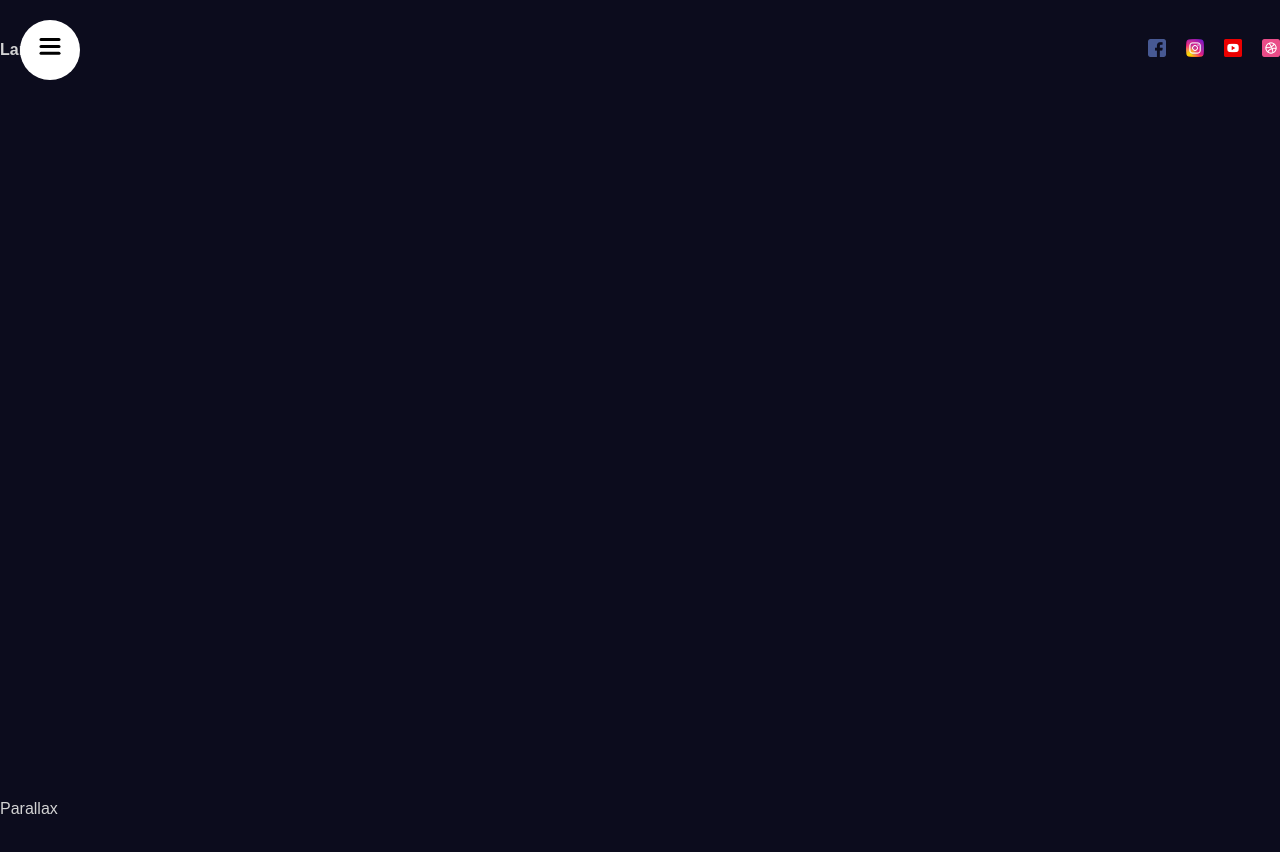
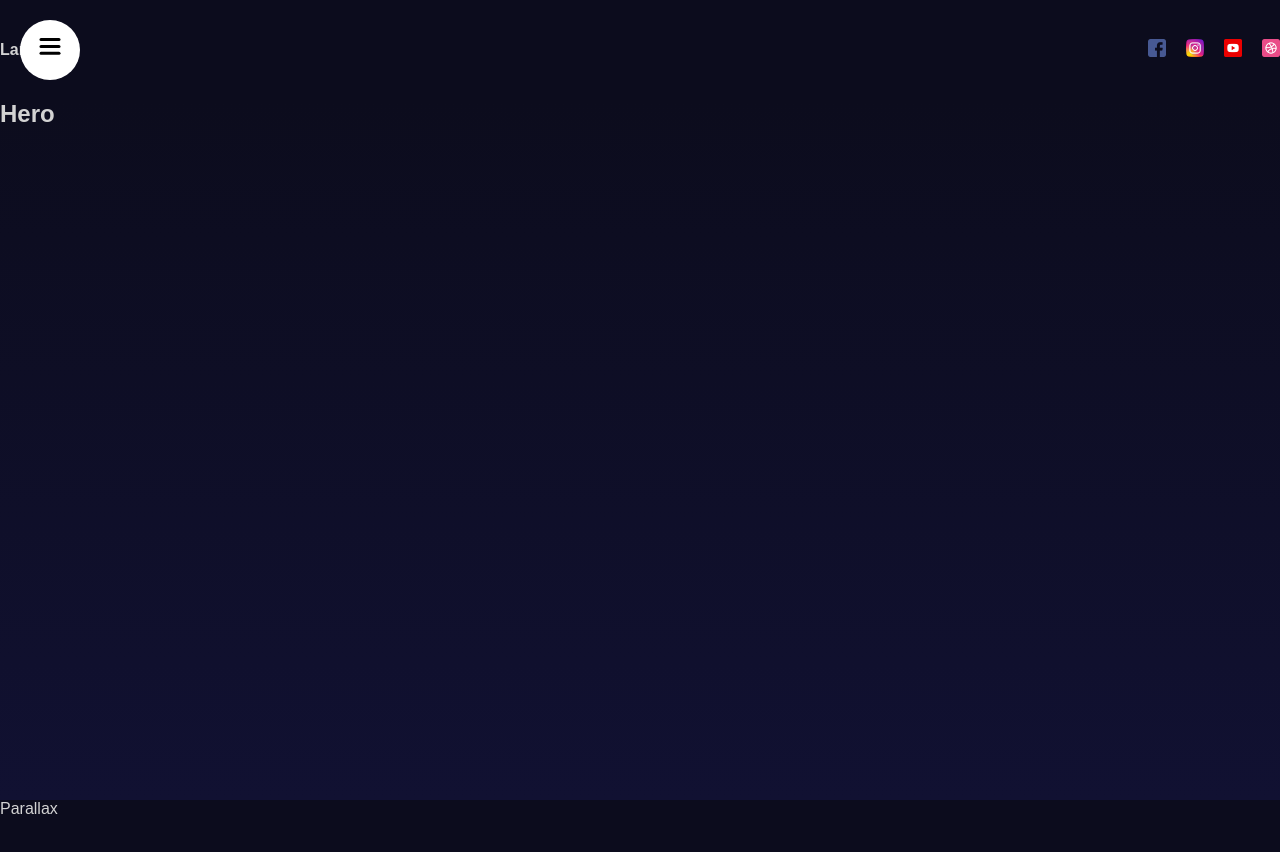
Before and after one commit to assilbekov/framer-animated-portfolio-course, a React (Vite) app: page / in a window 1280 px wide. Shown: the top 852 px of the page. Built offline with nearby package versions, Linux system fonts and the light colour scheme.

Commit message:
hero init

```diff
--- a/src/App.jsx
+++ b/src/App.jsx
@@ -1,4 +1,5 @@
 import "./app.scss"
+import { Hero } from "./components/hero/Hero"
 import { Navbar } from "./components/navbar/Navbar"
 
 function App() {
@@ -7,6 +8,7 @@ function App() {
     <div>
       <section id="Homepage">
         <Navbar />
+        <Hero />
       </section>
       <section id="Services">Parallax</section>
       <section id="Portfolio">Services</section>
--- /dev/null
+++ b/src/components/hero/Hero.jsx
@@ -0,0 +1,9 @@
+import "./hero.scss"
+
+export const Hero = () => {
+  return (
+    <div className="hero">
+      <h1>Hero</h1>
+    </div>
+  )
+}
--- /dev/null
+++ b/src/components/hero/hero.scss
@@ -0,0 +1,4 @@
+.hero {
+  height: calc(100vh - 100px);
+  background: linear-gradient(180deg, #0c0c1d, #111132);
+}
```
